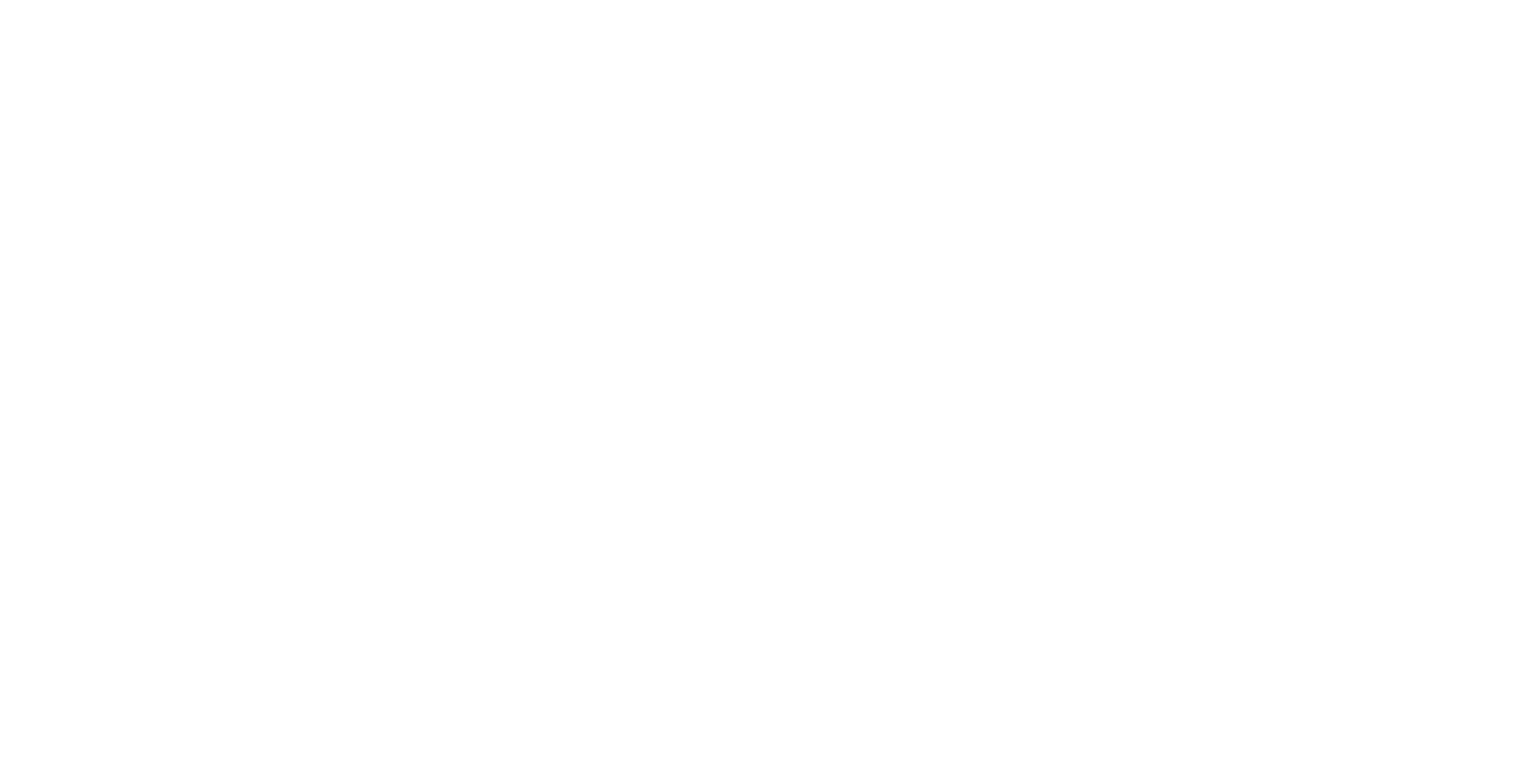
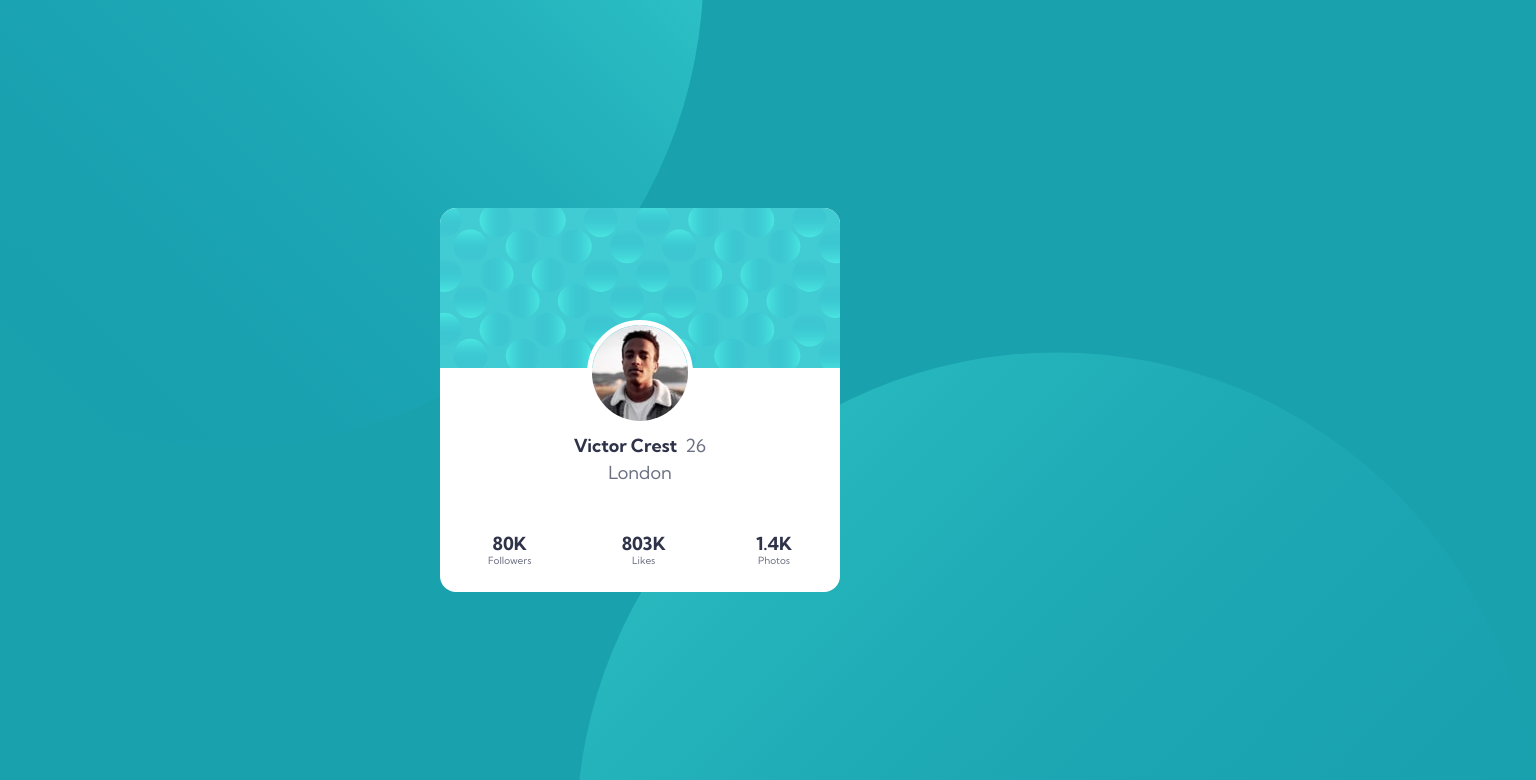
Before and after one commit to adswhitehouse/profile-card-component, a plain HTML site: page index.html in a window 1280 px wide. Shown: the top 780 px of the page, 1536 px wide, since content can reach past the window. Drawn offline with Linux system fonts and the light colour scheme.

Commit message:
added html/css

```diff
--- a/index.html
+++ b/index.html
@@ -13,5 +13,48 @@
       rel="stylesheet"
     />
   </head>
-  <body></body>
+  <body class="ff-primary blue-2-bg">
+    <img
+      class="body-img-top"
+      src="./images/bg-pattern-top.svg"
+      alt=""
+      aria-hidden="true"
+    />
+    <img
+      class="body-img-bottom"
+      src="./images/bg-pattern-bottom.svg"
+      alt=""
+      aria-hidden="true"
+    />
+    <main>
+      <section class="component white-bg">
+        <div class="component-img"></div>
+        <div class="component-content">
+          <img
+            src="./images/image-victor.jpg"
+            alt="Victor Crest, facing the camera"
+          />
+          <div class="victor">
+            <h1 class="blue-1 tp-1">Victor Crest</h1>
+            <span class="tp-2 grey">26</span>
+          </div>
+          <p class="tp-2 grey">London</p>
+          <div class="socials">
+            <div class="social-box">
+              <h2 class="tp-1 blue-1">80K</h2>
+              <p class="tp-4 grey">Followers</p>
+            </div>
+            <div class="social-box">
+              <h2 class="tp-1 blue-1">803K</h2>
+              <p class="tp-4 grey">Likes</p>
+            </div>
+            <div class="social-box">
+              <h2 class="tp-1 blue-1">1.4K</h2>
+              <p class="tp-4 grey">Photos</p>
+            </div>
+          </div>
+        </div>
+      </section>
+    </main>
+  </body>
 </html>
--- a/styles.css
+++ b/styles.css
@@ -125,3 +125,84 @@
   font-size: var(--fs-3);
   font-weight: var(--fw-2);
 }
+
+/* HTML */
+html {
+  overflow: hidden;
+}
+
+/* Body */
+body {
+  overflow: hidden;
+  display: flex;
+  align-items: center;
+  justify-content: center;
+  padding: 1rem;
+}
+
+.body-img-top {
+  position: absolute;
+  width: 75vw;
+  height: 75vw;
+  top: -40vw;
+  left: -20vw;
+  z-index: -1;
+}
+
+.body-img-bottom {
+  position: absolute;
+  width: 75vw;
+  height: 75vw;
+  bottom: -40vw;
+  right: -20vw;
+  z-index: -1;
+}
+
+/* Main */
+main {
+  max-width: 25rem;
+  width: 100%;
+}
+
+/* Component */
+.component {
+  border-radius: 1rem;
+  text-align: center;
+  position: relative;
+}
+
+.component-img {
+  background: url(./images/bg-pattern-card.svg) no-repeat center center / cover;
+  height: 10rem;
+  border-top-left-radius: 1rem;
+  border-top-right-radius: 1rem;
+}
+
+.component img {
+  border-radius: 50%;
+  position: absolute;
+  left: 50%;
+  transform: translateX(-50%);
+  top: 7rem;
+  border: 5px solid var(--white);
+}
+
+.component-content {
+  padding: 4rem 3rem 1.5rem;
+  display: flex;
+  flex-direction: column;
+  align-items: center;
+}
+
+.victor {
+  display: flex;
+  align-items: baseline;
+  gap: 0.5rem;
+}
+
+.socials {
+  display: flex;
+  width: 100%;
+  justify-content: space-between;
+  margin-top: 3rem;
+}
```
